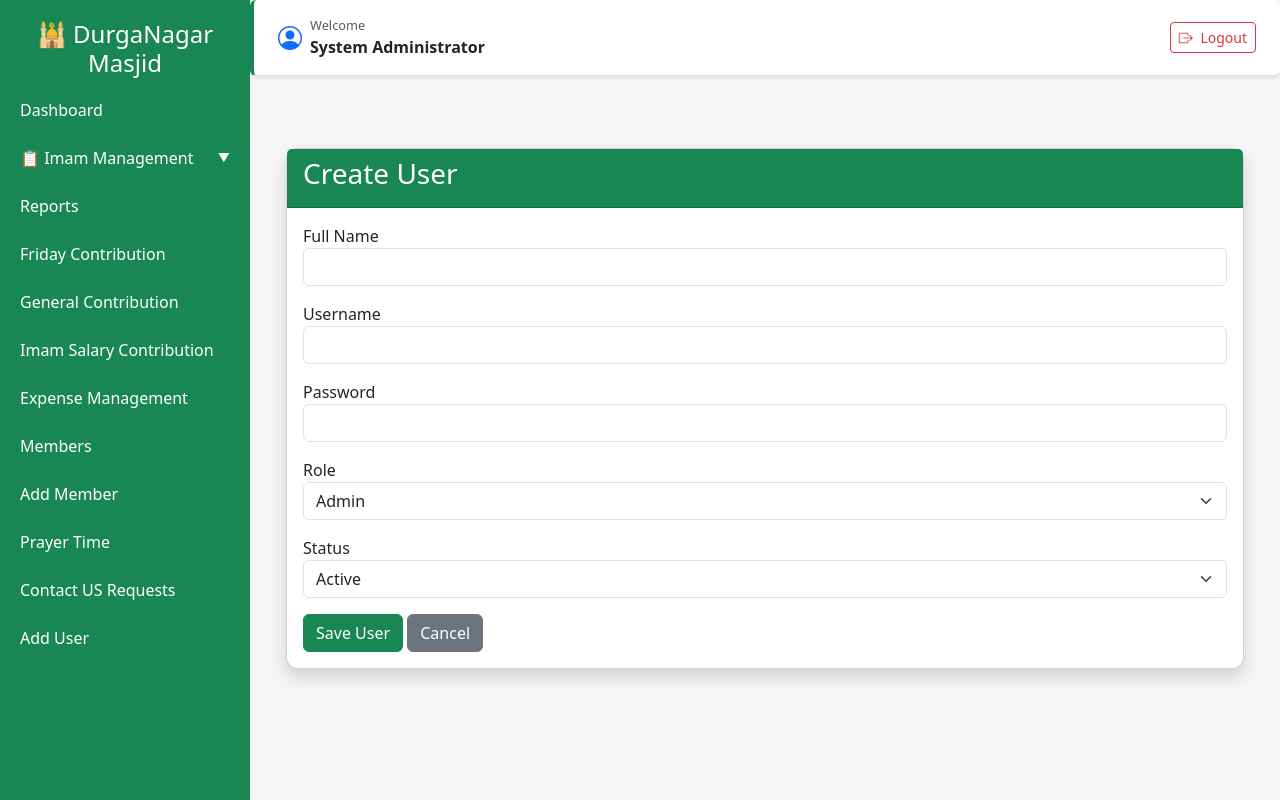
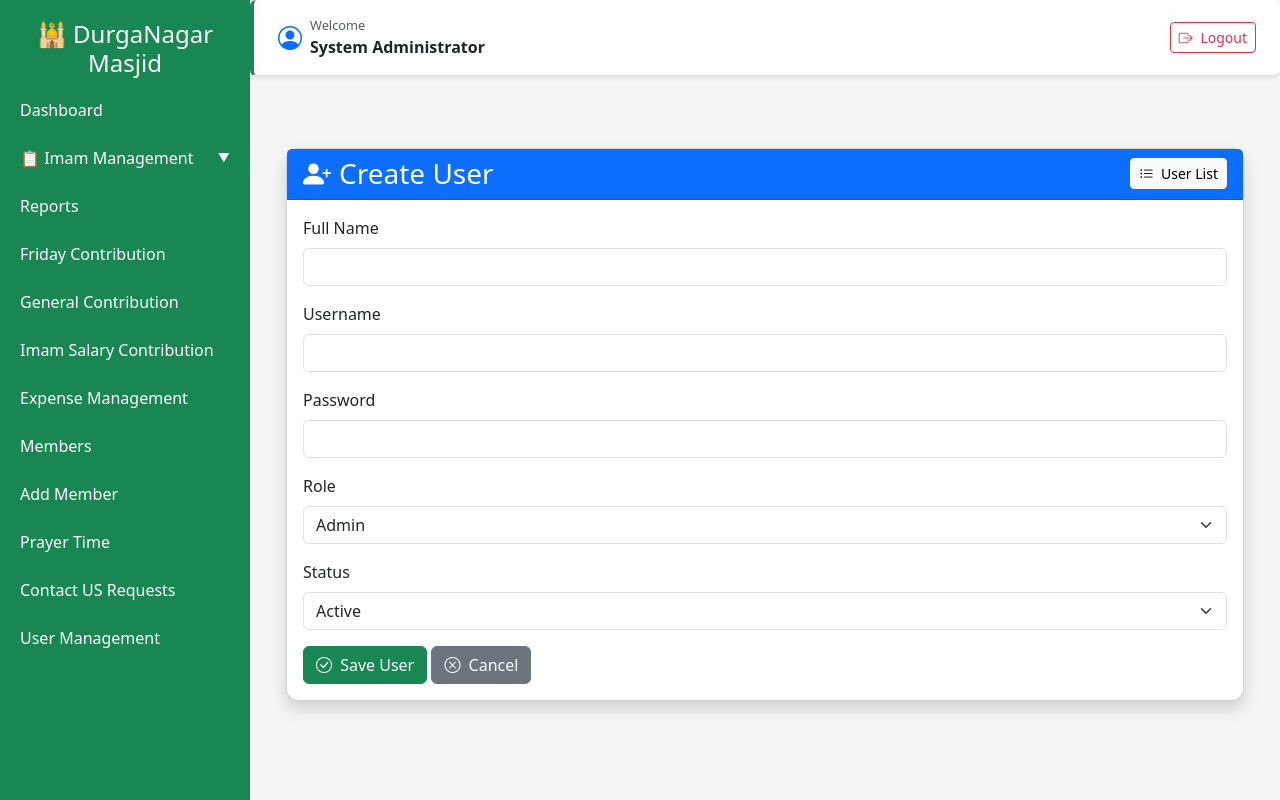
Before and after one commit to mahamudalam/MosqueManagement, a Flask app: page /users/create in a window 1280 px wide. Run offline with Flask 3, Linux system fonts and the light colour scheme; a user stored in the database is signed in.

Commit message:
Save local changes on main

```diff
--- a/app/routes/dashboard.py
+++ b/app/routes/dashboard.py
@@ -152,3 +152,28 @@ def create_user():
         return redirect(url_for("dashboard.users"))
 
     return render_template("dashboard/create_user.html")
+
+# ==========================================
+# Edit/ Delete user
+# ==========================================
+
+@dashboard_bp.route("/users/delete/<int:id>", methods=["POST"])
+@login_required
+def delete_user(id):
+    user = Admin.query.get_or_404(id)
+
+    # Prevent deleting yourself
+    if user.id == current_user.id:
+        flash("You cannot delete your own account.", "warning")
+        return redirect(url_for("dashboard.users"))
+
+    # Prevent deleting default admin
+    if user.username.lower() == "admin":
+        flash("Default admin user cannot be deleted.", "danger")
+        return redirect(url_for("dashboard.users"))
+
+    db.session.delete(user)
+    db.session.commit()
+
+    flash("User deleted successfully.", "success")
+    return redirect(url_for("dashboard.users"))
--- a/app/templates/base_admin.html
+++ b/app/templates/base_admin.html
@@ -108,7 +108,7 @@
     {% endif %}
 
     {% if current_user.is_authenticated and current_user.role == 'Admin' %}
-    <a href="{{ url_for('dashboard.create_user') }}">Add User</a>
+    <a href="{{ url_for('dashboard.create_user') }}">User Management</a>
     {% endif %}
 
     {% if current_user.is_authenticated and current_user.role == 'Imam' %}
--- a/app/templates/dashboard/create_user.html
+++ b/app/templates/dashboard/create_user.html
@@ -7,86 +7,74 @@
 
     <div class="card shadow">
 
-<div class="card-header bg-success text-white">
-<h3>Create User</h3>
+        <!-- Header -->
+        <div class="card-header bg-primary text-white d-flex justify-content-between align-items-center">
+
+            <h3 class="mb-0">
+                <i class="bi bi-person-plus-fill me-2"></i>Create User
+            </h3>
+
+            <a href="/users" class="btn btn-light btn-sm">
+                <i class="bi bi-list-ul me-1"></i> User List
+            </a>
+
         </div>
 
+        <!-- Body -->
         <div class="card-body">
 
             <form method="POST">
 
                 <div class="mb-3">
-
-<label>Full Name</label>
-
+                    <label class="form-label">Full Name</label>
                     <input
                         type="text"
                         name="fullname"
                         class="form-control"
                         required>
-
                 </div>
 
                 <div class="mb-3">
-
-<label>Username</label>
-
+                    <label class="form-label">Username</label>
                     <input
                         type="text"
                         name="username"
                         class="form-control"
                         required>
-
                 </div>
 
                 <div class="mb-3">
-
-<label>Password</label>
-
+                    <label class="form-label">Password</label>
                     <input
                         type="password"
                         name="password"
                         class="form-control"
                         required>
-
                 </div>
 
                 <div class="mb-3">
-
-<label>Role</label>
-
+                    <label class="form-label">Role</label>
                     <select name="role" class="form-select">
-
                         <option value="Admin">Admin</option>
-
                         <option value="Committee Member">Committee Member</option>
-
                         <option value="Imam">Imam</option>
-
                     </select>
-
                 </div>
 
                 <div class="mb-3">
-
-<label>Status</label>
-
+                    <label class="form-label">Status</label>
                     <select name="status" class="form-select">
-
                         <option value="Active">Active</option>
-
                         <option value="Inactive">Inactive</option>
-
                     </select>
-
                 </div>
 
-<button class="btn btn-success">
-Save User
+                <button type="submit" class="btn btn-success">
+                    <i class="bi bi-check-circle me-1"></i> Save User
                 </button>
 
                 <a href="/users" class="btn btn-secondary">
-Cancel
+                    <i class="bi bi-x-circle me-1"></i> Cancel
                 </a>
 
             </form>
```
Also changed, not shown: app/templates/dashboard/users.html (+99 -44 lines). Lines whose indentation alone changed are shown as unchanged.
